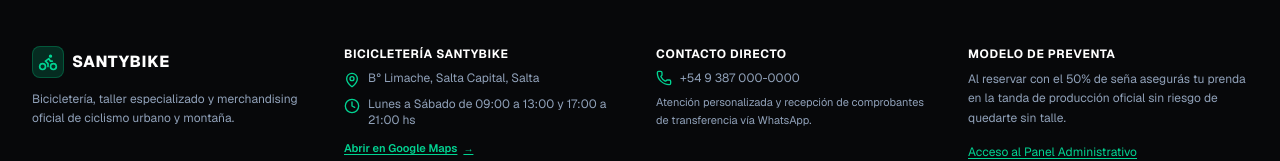
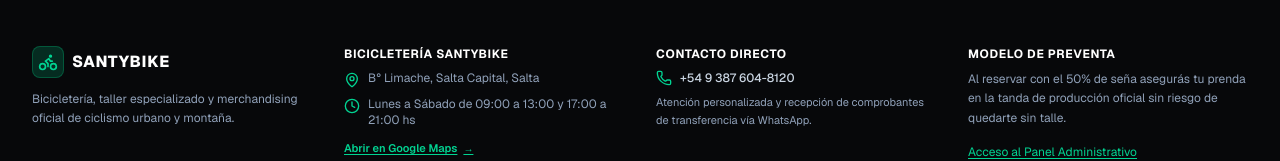
Before and after one commit to azaeldahaka/santibike, a Next.js app: page / in a window 1280 px wide. Shown: the part 2985-3146 px from the top of the page. Built offline with nearby package versions, Linux system fonts and the light colour scheme.

Commit message:
feat: configurar numero de WhatsApp oficial 3876048120 en navegacion, footer y reservas

```diff
--- a/src/components/Footer.tsx
+++ b/src/components/Footer.tsx
@@ -50,10 +50,17 @@ export function Footer() {
           {/* Col 3: Contact & Social */}
           <div className="space-y-2">
             <h4 className="font-bold text-white text-xs uppercase tracking-wider">Contacto Directo</h4>
-            <div className="flex items-center gap-2 text-slate-400">
+            <a
+              href={`https://wa.me/${STORE_CONFIG.phoneWhatsApp.replace(/[^0-9]/g, '')}?text=${encodeURIComponent(
+                '¡Hola SantyBike! Tengo una consulta sobre la preventa de remeras oficiales.'
+              )}`}
+              target="_blank"
+              rel="noopener noreferrer"
+              className="inline-flex items-center gap-2 text-slate-300 hover:text-emerald-400 transition-colors"
+            >
               <Phone className="w-4 h-4 text-emerald-400 shrink-0" />
-              <span>{STORE_CONFIG.phoneWhatsAppDisplay}</span>
-            </div>
+              <span className="font-medium">{STORE_CONFIG.phoneWhatsAppDisplay}</span>
+            </a>
             <p className="text-[11px] text-slate-400 leading-relaxed">
               Atención personalizada y recepción de comprobantes de transferencia vía WhatsApp.
             </p>
--- a/src/data/mockData.ts
+++ b/src/data/mockData.ts
@@ -3,8 +3,8 @@ import { FinancialCosts, Order, ProductImage, SizeMeasurement } from '@/types';
 export const STORE_CONFIG = {
   storeName: 'Bicicletería SantyBike',
   tagline: 'SantyBike Bicycles & Merch Oficial',
-  phoneWhatsApp: '+5493870000000',
-  phoneWhatsAppDisplay: '+54 9 387 000-0000',
+  phoneWhatsApp: '+5493876048120',
+  phoneWhatsAppDisplay: '+54 9 387 604-8120',
   address: 'B° Limache, Salta Capital, Salta',
   mapsUrl: 'https://maps.app.goo.gl/eTQtYkXa4bK9x4jLA',
   mapsEmbedUrl: 'https://maps.google.com/maps?q=-24.8523147,-65.4334491&z=17&output=embed',
```
